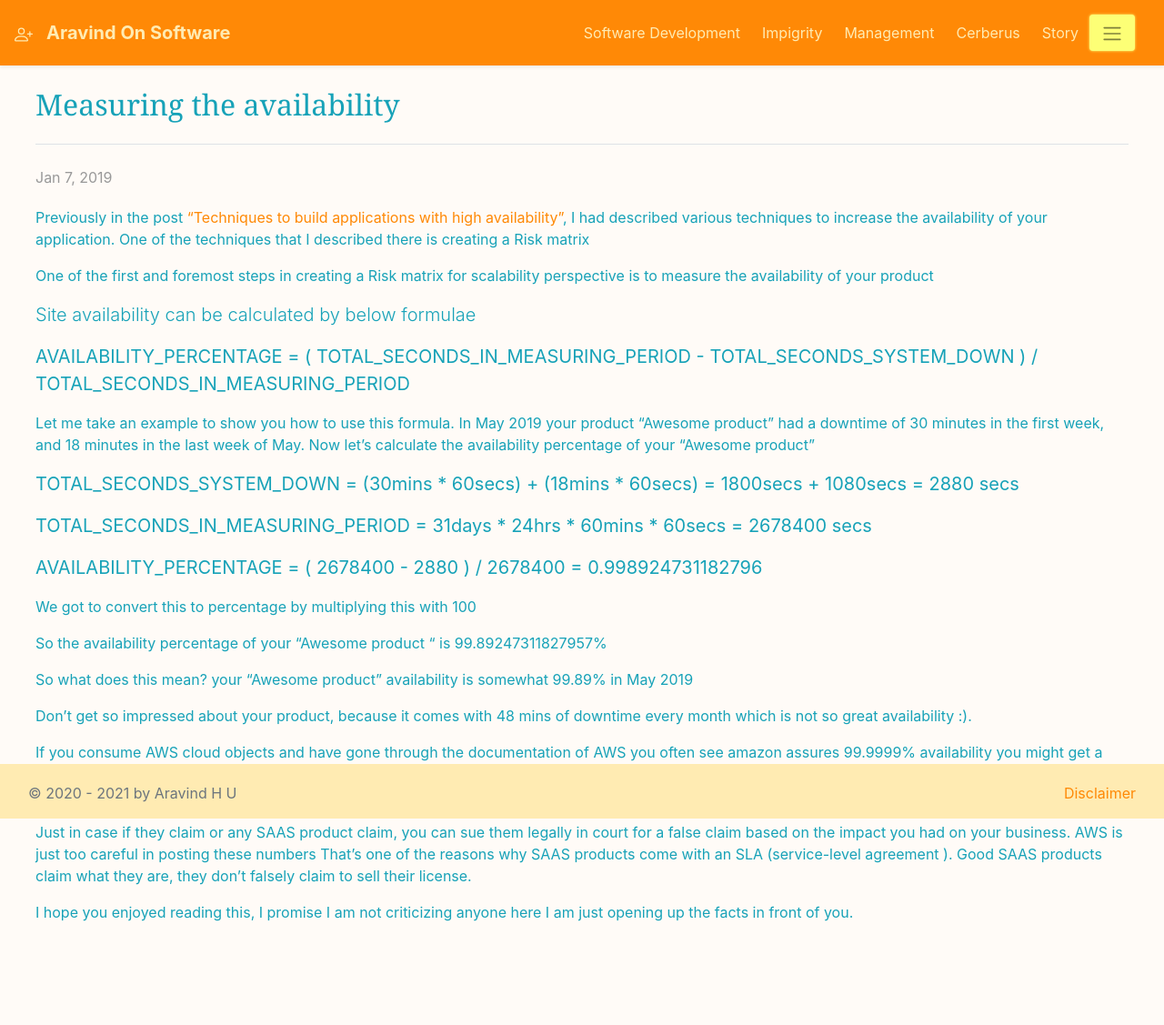
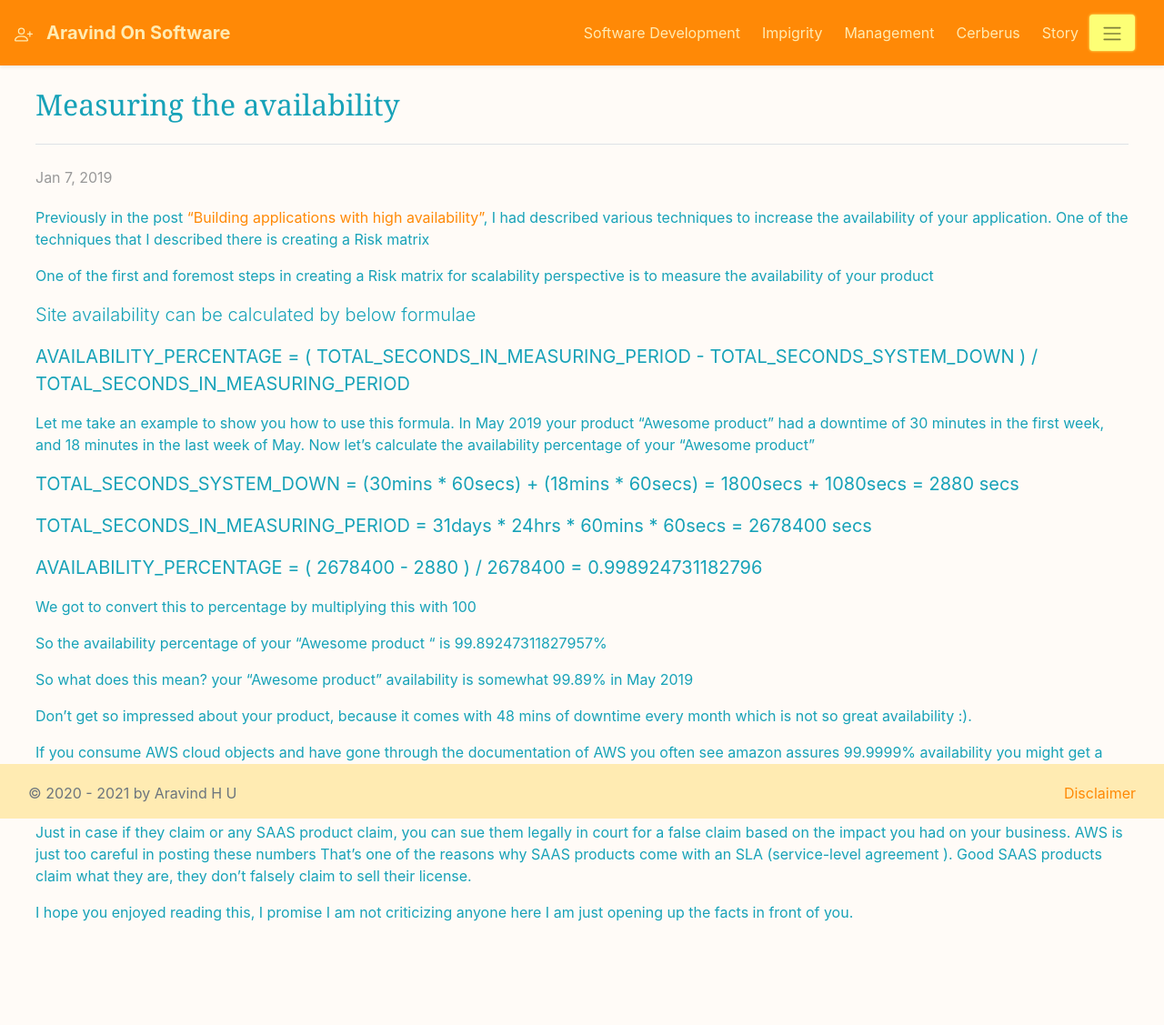
Before and after one commit to aravind666/aravind666.github.io, a Jekyll site: the page built from _posts/software-development/2019-01-07-measuring-your-availability.md, in a window 1280 px wide. Shown: the whole page at 91% size. Built offline with Jekyll 4.4.1, drawn with Linux system fonts in a browser that asks for light colours.

Commit message:
Fixed broken link

```diff
--- a/_posts/software-development/2019-01-07-measuring-your-availability.md
+++ b/_posts/software-development/2019-01-07-measuring-your-availability.md
@@ -4,7 +4,7 @@
 category: "Software Development"
 description: "One of the first and foremost steps in creating a Risk matrix for scalability perspective is to measure the availability of your product"
 ---
-Previously in the post ["Techniques to build applications with high availability"](/software%20development/2019/01/06/Techniques-to-build-applications-with-high-availability.html), I had described various techniques to increase the availability of your application.
+Previously in the post ["Building applications with high availability"](/software%20development/2019/01/06/build-applications-with-high-availability.html), I had described various techniques to increase the availability of your application.
 One of the techniques that I described there is creating a Risk matrix
 
 One of the first and foremost steps in creating a Risk matrix for scalability perspective is to measure the availability of your product
```
